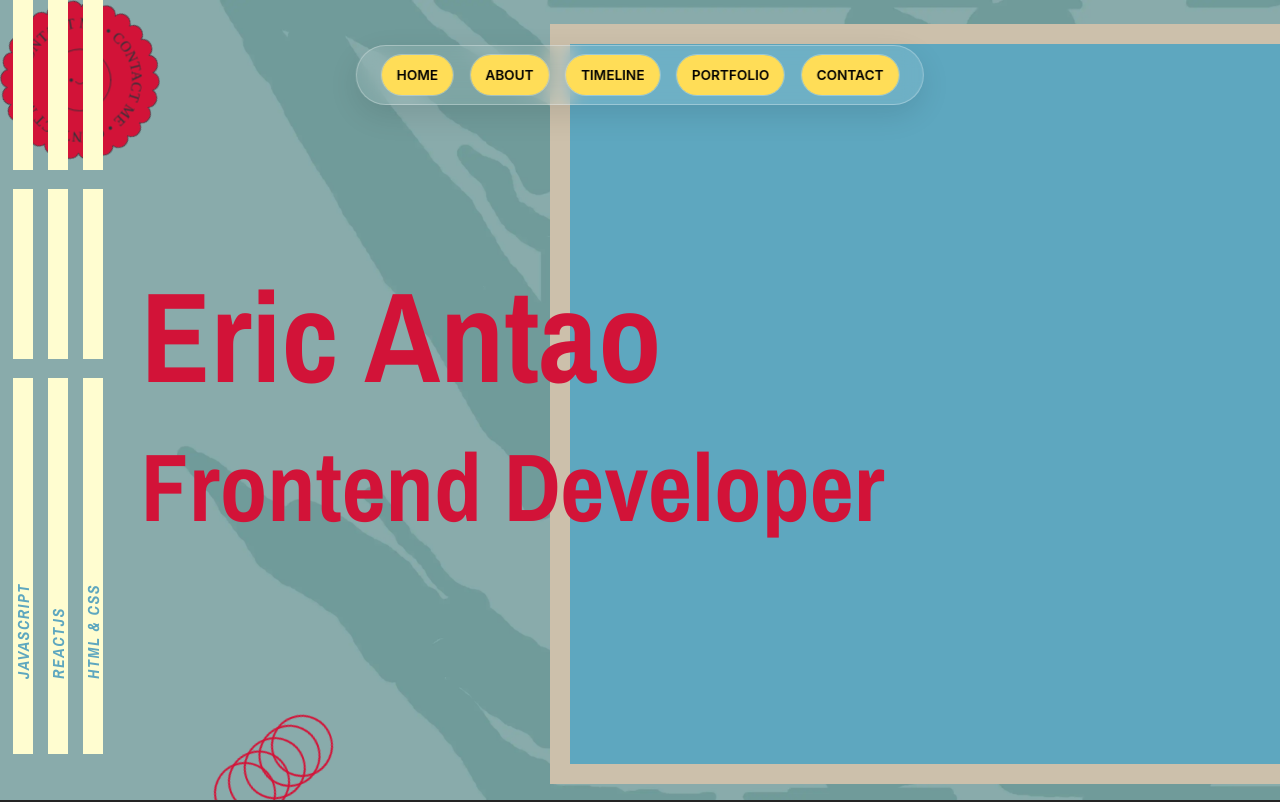
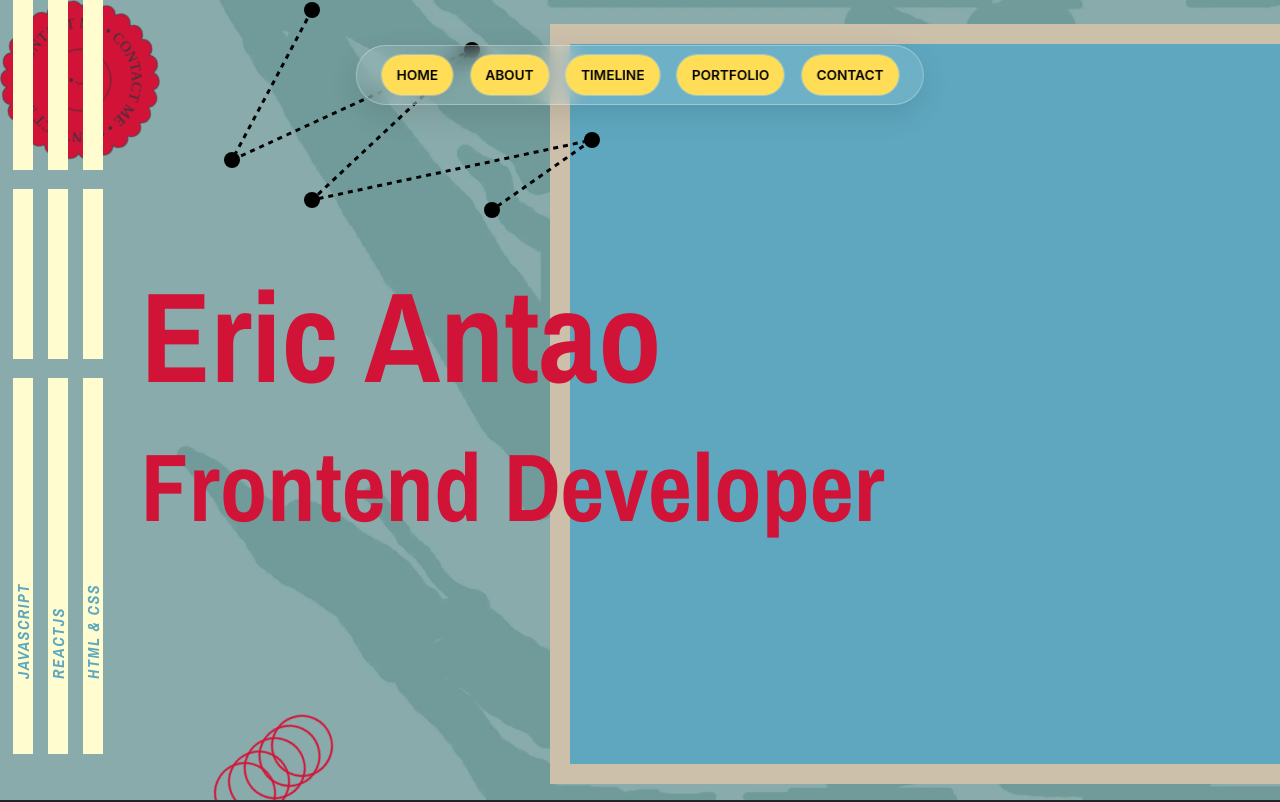
Before and after one commit to giterichub/eric-portfolio, a React (Vite) app: page / in a window 1280 px wide. Shown: the top 802 px of the page. Built offline with nearby package versions, Linux system fonts and the light colour scheme; a web font is replaced by a local one.

Commit message:
Animated SVG zig-zag lines with css

```diff
--- a/src/sections/Intro.tsx
+++ b/src/sections/Intro.tsx
@@ -47,6 +47,42 @@ const Home = () => {
         </svg>
       </div>
 
+      {/* SVG-animated: Zig-zig lines */}
+      <div className="zigzag-container">
+        <svg className="zigzag-line" viewBox="0 0 600 600" xmlns="http://www.w3.org/2000/svg">
+          <polyline
+            points="120,50 40,200 280,90 120,240 400,180 300,250"
+            stroke="black" fill="none" stroke-width="3" stroke-dasharray="5,5">
+            <animate
+              attributeName="stroke-dashoffset" from="20" to="0" dur="1s" repeatCount="indefinite" />
+          </polyline>
+
+          <circle className="zig-zag-circle" cx="120" cy="50" r="8" fill="black">
+            <animate attributeName="r" values="8;5;8" dur="1s" repeatCount="indefinite" />
+          </circle>
+
+          <circle className="zig-zag-circle" cx="40" cy="200" r="8" fill="black">
+            <animate attributeName="r" values="8;5;8" dur="1s" begin="0.2s" repeatCount="indefinite"/>
+          </circle>
+
+          <circle className="zig-zag-circle" cx="280" cy="90" r="8" fill="black">
+            <animate attributeName="r" values="8;5;8" dur="1s" begin="0.4s" repeatCount="indefinite" />
+          </circle>
+
+          <circle className="zig-zag-circle" cx="120" cy="240" r="8" fill="black">
+            <animate attributeName="r" values="8;5;8" dur="1s" begin="0.6s" repeatCount="indefinite"/>
+          </circle>
+
+          <circle className="zig-zag-circle" cx="400" cy="180" r="8" fill="black">
+            <animate attributeName="r" values="8;5;8" dur="1s" begin="0.8s" repeatCount="indefinite" />
+          </circle>
+
+          <circle className="zig-zag-circle" cx="300" cy="250" r="8" fill="black" >
+            <animate attributeName="r" values="8;5;8" dur="1s" begin="1s" repeatCount="indefinite" />
+          </circle>
+        </svg>
+      </div>
+
       <div className="content">
         <h1>Eric Antao</h1>
         <h2>Frontend Developer</h2>
--- a/src/styles/intro.css
+++ b/src/styles/intro.css
@@ -240,3 +240,37 @@
 }
 
 /* ---- SVG-animated: Overlapping Circles END ---- */
+
+
+/* SVG-animated: Zig-Zag lines Start */
+.zigzag-container {
+    position: absolute;
+    width: 600px;
+    height: 600px;
+    top: -40px;
+    left: 15%;
+    z-index: 2;
+}
+
+.zigzag-line {
+    width: 100%;
+    height: 100%;
+}
+
+.zig-zag-circle {
+    fill: black;
+}
+
+polyline {
+    stroke: black;
+    stroke-width: 3;
+    fill: none;
+    stroke-dasharray: 5,5;
+    marker-end: url(#arrowhead);
+}
+
+marker path {
+    fill: black;
+}
+
+/* ---- SVG-animated: Zig-Zag lines End ---- */
```
